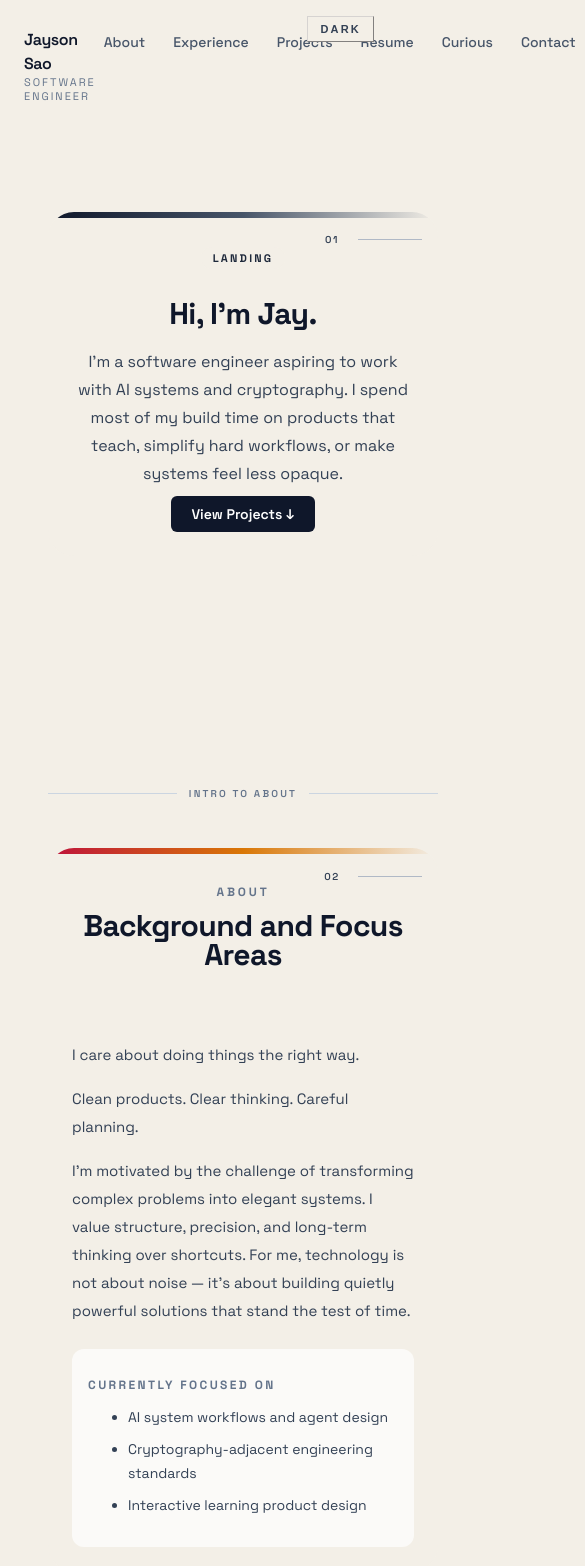
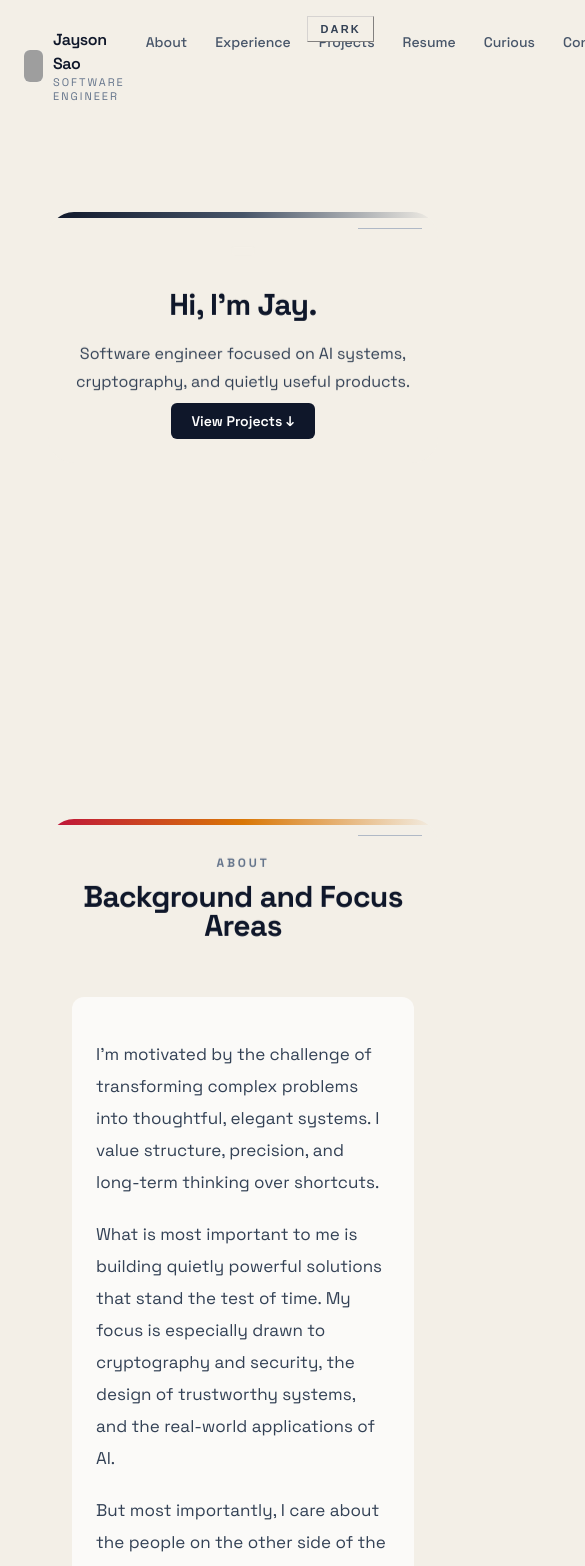
Before and after one commit to jaysonsao/jay-website, a Next.js app: page / in a window 390 px wide. Shown: the top 1566 px of the page, 585 px wide, since content can reach past the window. Built offline with nearby package versions, Linux system fonts and the light colour scheme; grey boxes are pictures that could not be loaded.

Commit message:
clean up

```diff
--- a/src/app/layout.tsx
+++ b/src/app/layout.tsx
@@ -1,3 +1,4 @@
+import Image from "next/image";
 import type { Metadata } from "next";
 import { Space_Grotesk } from "next/font/google";
 import "./globals.css";
@@ -37,6 +38,33 @@ const navLinkClass =
 const sideNavLinkClass =
   "inline-flex items-center justify-start border border-stone-300 bg-[hsl(42_32%_93%)] px-3 py-1.5 text-xs font-semibold uppercase tracking-[0.2em] text-slate-700 no-underline transition hover:border-stone-400 hover:text-slate-900 hover:no-underline focus-visible:outline-none focus-visible:ring-2 focus-visible:ring-[hsl(186_80%_68%)] dark:border-zinc-700 dark:bg-zinc-900 dark:text-zinc-200 dark:hover:border-zinc-500 dark:hover:text-zinc-100";
 
+function BrandLockup() {
+  return (
+    <div className="flex items-center gap-2.5">
+      <span
+        aria-hidden
+        className="inline-flex h-8 w-8 items-center justify-center overflow-hidden rounded-md border border-black bg-white dark:border-zinc-300 dark:bg-zinc-100"
+      >
+        <Image
+          src="/icon.png"
+          alt=""
+          width={32}
+          height={32}
+          className="h-full w-full object-cover"
+        />
+      </span>
+      <span className="flex flex-col leading-tight">
+        <span className="text-base font-semibold tracking-tight text-slate-900 dark:text-zinc-100">
+          Jayson Sao
+        </span>
+        <span className="text-[11px] uppercase tracking-[0.18em] text-slate-500 dark:text-zinc-400">
+          Software Engineer
+        </span>
+      </span>
+    </div>
+  );
+}
+
 export default function RootLayout({
   children,
 }: Readonly<{
@@ -47,7 +75,7 @@ export default function RootLayout({
       <head>
         <script dangerouslySetInnerHTML={{ __html: themeInitScript }} />
       </head>
-      <body className={`${spaceGrotesk.className} bg-background text-slate-900 antialiased dark:bg-zinc-950 dark:text-zinc-100`}>
+      <body className={`${spaceGrotesk.className} bg-background text-slate-900 antialiased dark:bg-zinc-900 dark:text-zinc-100`}>
         <div id="top" className="relative flex min-h-screen flex-col">
           <ThemeToggle />
           <header className="mx-auto w-full max-w-6xl px-4 py-5 sm:px-6">
@@ -55,14 +83,9 @@ export default function RootLayout({
               <NavHashLink
                 href="/#top"
                 targetId="top"
-                className="flex flex-col leading-tight no-underline hover:no-underline sm:hidden"
+                className="no-underline hover:no-underline sm:hidden"
               >
-                <span className="text-base font-semibold tracking-tight text-slate-900 dark:text-zinc-100">
-                  Jayson Sao
-                </span>
-                <span className="text-[11px] uppercase tracking-[0.18em] text-slate-500 dark:text-zinc-400">
-                  Software Engineer
-                </span>
+                <BrandLockup />
               </NavHashLink>
               <nav className="flex items-center gap-3 sm:hidden">
                 <NavHashLink
@@ -119,14 +142,9 @@ export default function RootLayout({
           <NavHashLink
             href="/#top"
             targetId="top"
-            className="fixed left-4 top-4 z-40 hidden flex-col leading-tight no-underline hover:no-underline sm:flex"
+            className="fixed left-4 top-4 z-40 hidden no-underline hover:no-underline sm:flex"
           >
-            <span className="text-base font-semibold tracking-tight text-slate-900 dark:text-zinc-100">
-              Jayson Sao
-            </span>
-            <span className="text-[11px] uppercase tracking-[0.18em] text-slate-500 dark:text-zinc-400">
-              Software Engineer
-            </span>
+            <BrandLockup />
           </NavHashLink>
           <nav className="fixed left-4 top-20 z-40 hidden flex-col items-start gap-2 sm:flex">
             <NavHashLink
@@ -181,7 +199,7 @@ export default function RootLayout({
           <main className="mx-auto w-full flex-1 px-6 py-10">
             {children}
           </main>
-          <footer className="border-t border-slate-200 bg-[hsl(42_32%_93%)] dark:border-zinc-800 dark:bg-zinc-950">
+          <footer className="border-t border-slate-200 bg-[hsl(42_32%_93%)] dark:border-zinc-800 dark:bg-zinc-900">
             <div className="mx-auto grid w-full max-w-6xl gap-4 px-4 py-7 text-sm text-slate-500 dark:text-zinc-400 sm:grid-cols-3 sm:items-center sm:px-6">
               <p className="text-center sm:text-left">© {new Date().getFullYear()} Jayson Sao. All rights reserved.</p>
               <div id="contact" className="flex flex-col items-center justify-center gap-2 text-xs font-medium">
--- a/src/app/page.tsx
+++ b/src/app/page.tsx
@@ -1,16 +1,18 @@
+import Image from "next/image";
 import Link from "next/link";
 import ExperienceContent from "@/components/ExperienceContent";
+import FadeInOnScroll from "@/components/FadeInOnScroll";
 import { projects } from "@/data/projects";
 
-const featuredProjects = projects.slice(0, 3);
+const featuredProjects = projects.slice(0, 4);
 
 const sectionClass =
-  "min-h-[72vh] scroll-mt-24 bg-background dark:bg-zinc-950";
+  "min-h-[72vh] scroll-mt-24 bg-background dark:bg-zinc-900";
 
 const shellClass = "mx-auto flex w-full max-w-6xl px-6 py-10 sm:px-8 sm:py-12";
 
 const cardClass =
-  "relative flex w-full flex-col overflow-hidden rounded-[26px] border-2 border-black bg-background p-6 sm:p-8 dark:bg-zinc-950";
+  "relative flex w-full flex-col overflow-hidden rounded-[26px] border-2 border-black bg-background p-6 sm:p-8 dark:bg-zinc-900";
 
 const sectionEyebrowClass =
   "text-xs font-bold uppercase tracking-[0.24em] text-slate-500 dark:text-zinc-400";
@@ -18,15 +20,11 @@ const sectionEyebrowClass =
 const sectionTitleClass =
   "mt-2 text-3xl font-black leading-[0.95] tracking-[-0.02em] text-slate-900 dark:text-zinc-100 sm:text-4xl";
 
-const innerCardClass =
-  "rounded-xl border border-black bg-white/70 p-5 dark:border-zinc-400 dark:bg-zinc-900/40";
-
 type SectionChromeProps = {
-  marker: string;
   stripeClass: string;
 };
 
-function SectionChrome({ marker, stripeClass }: SectionChromeProps) {
+function SectionChrome({ stripeClass }: SectionChromeProps) {
   return (
     <>
       <div
@@ -35,119 +33,97 @@ function SectionChrome({ marker, stripeClass }: SectionChromeProps) {
       />
       <div
         aria-hidden
-        className="pointer-events-none absolute right-4 top-4 flex items-center gap-2"
+        className="pointer-events-none absolute right-4 top-4 flex items-center"
       >
-        <span className="inline-flex h-6 min-w-7 items-center justify-center border border-slate-400 bg-background px-1 text-[10px] font-semibold uppercase tracking-[0.16em] text-slate-700 dark:border-zinc-600 dark:bg-zinc-950 dark:text-zinc-200">
-          {marker}
-        </span>
         <span className="h-px w-16 bg-slate-400/70 dark:bg-zinc-500/70" />
       </div>
     </>
   );
 }
 
-type SectionDividerProps = {
-  label: string;
-};
-
-function SectionDivider({ label }: SectionDividerProps) {
-  return (
-    <div
-      aria-hidden
-      className="mx-auto flex w-full max-w-6xl items-center gap-3 px-6 py-2 sm:px-8"
-    >
-      <span className="h-px flex-1 bg-slate-300 dark:bg-zinc-700" />
-      <span className="text-[10px] font-semibold uppercase tracking-[0.22em] text-slate-500 dark:text-zinc-400">
-        {label}
-      </span>
-      <span className="h-px flex-1 bg-slate-300 dark:bg-zinc-700" />
-    </div>
-  );
-}
-
 export default function Home() {
   return (
     <div className="relative left-1/2 w-screen -translate-x-1/2 pb-24 pt-2 sm:pt-6">
-      <div className="relative w-full border-y border-slate-300 bg-background dark:border-zinc-700 dark:bg-zinc-950">
+      <div className="relative w-full border-y border-slate-300 bg-background dark:border-zinc-700 dark:bg-zinc-900">
         <section id="home-landing" className={sectionClass}>
           <div className={shellClass}>
             <div className={`${cardClass} justify-between`}>
               <SectionChrome
-                marker="01"
                 stripeClass="bg-gradient-to-r from-slate-900 via-slate-600 to-transparent dark:from-zinc-100 dark:via-zinc-300 dark:to-transparent"
               />
-              <div className="mx-auto w-full max-w-4xl space-y-5 text-center">
-                <p className="mx-auto inline-flex items-center rounded-full border border-black bg-background px-3 py-1 text-[11px] font-bold uppercase tracking-[0.2em] text-slate-800 dark:border-zinc-400 dark:bg-zinc-950 dark:text-zinc-200">
-                  Landing
+              <FadeInOnScroll className="mx-auto w-full max-w-4xl space-y-5 text-center">
+                <p className="mx-auto inline-flex items-center rounded-full border border-black bg-background px-3 py-1 text-[11px] font-bold uppercase tracking-[0.2em] text-slate-800 dark:border-zinc-400 dark:bg-zinc-900 dark:text-zinc-200">
                 </p>
                 <h1 className="mx-auto max-w-3xl text-3xl font-black leading-[0.95] tracking-[-0.02em] text-slate-900 dark:text-zinc-100 sm:text-5xl">
                   Hi, I&apos;m Jay.
                 </h1>
                 <p className="mx-auto max-w-2xl text-base leading-7 text-slate-700 dark:text-zinc-300">
-                  I&apos;m a software engineer aspiring to work with AI systems and
-                  cryptography. I spend most of my build time on products that
-                  teach, simplify hard workflows, or make systems feel less
-                  opaque.
+                  Software engineer focused on AI systems, cryptography, and
+                  quietly useful products.
                 </p>
-              </div>
+              </FadeInOnScroll>
 
-              <div className="mt-2 flex flex-wrap justify-center gap-3 sm:mt-3">
+              <FadeInOnScroll
+                delayMs={120}
+                className="mt-2 flex flex-wrap justify-center gap-3 sm:mt-3"
+              >
                 <Link
                   href="/#home-projects"
                   className="inline-flex items-center justify-center rounded-md border border-slate-900 bg-slate-900 px-5 py-2 text-sm font-semibold text-white no-underline transition hover:bg-slate-800 hover:no-underline focus-visible:outline-none focus-visible:ring-2 focus-visible:ring-slate-300 dark:border-zinc-100 dark:bg-zinc-100 dark:text-zinc-950 dark:hover:bg-zinc-200"
                 >
                   View Projects ↓
                 </Link>
-              </div>
+              </FadeInOnScroll>
             </div>
           </div>
         </section>
-
-        <SectionDivider label="Intro to About" />
 
         <section id="home-about" className={sectionClass}>
           <div className={shellClass}>
             <div className={cardClass}>
               <SectionChrome
-                marker="02"
                 stripeClass="bg-gradient-to-r from-rose-700 via-amber-600 to-transparent dark:from-zinc-200 dark:via-zinc-400 dark:to-transparent"
               />
-              <div className="mb-8 text-center">
+              <FadeInOnScroll className="mb-8 text-center">
                 <p className={sectionEyebrowClass}>
                   About
                 </p>
                 <h2 className={sectionTitleClass}>
                   Background and Focus Areas
                 </h2>
-              </div>
+              </FadeInOnScroll>
 
-              <div className="mx-auto grid w-full max-w-5xl gap-6 md:grid-cols-[1.4fr_1fr]">
-                <div className="space-y-4 text-[15px] leading-7 text-slate-700 dark:text-zinc-300">
-                  <p>
-                    I care about doing things the right way.
-                  </p>
-                  <p>
-                    Clean products. Clear thinking. Careful planning.
-                  </p>
+              <div className="mx-auto w-full max-w-4xl">
+                <div className="rounded-xl border border-black bg-white/70 p-6 dark:border-zinc-400 dark:bg-zinc-900/40">
+                  <div className="space-y-5 text-[17px] leading-8 text-slate-700 dark:text-zinc-300">
+                    <FadeInOnScroll delayMs={40}>
                       <p>
                       I&apos;m motivated by the challenge of transforming complex
-                    problems into elegant systems. I value structure, precision,
-                    and long-term thinking over shortcuts. For me, technology is
-                    not about noise — it&apos;s about building quietly powerful
-                    solutions that stand the test of time.
+                      problems into thoughtful, elegant systems. I value
+                      structure, precision, and long-term thinking over
+                      shortcuts.
                       </p>
-                </div>
-
-                <div className="space-y-4">
-                  <div className="rounded-xl border border-black bg-white/70 p-4 dark:border-zinc-400 dark:bg-zinc-900/40">
-                    <p className="text-xs font-bold uppercase tracking-[0.2em] text-slate-500 dark:text-zinc-400">
-                      Currently focused on
+                    </FadeInOnScroll>
+                    <FadeInOnScroll delayMs={120}>
+                      <p>
+                      What is most important to me is building quietly powerful
+                      solutions that stand the test of time. My focus is
+                      especially drawn to cryptography and security, the design
+                      of trustworthy systems, and the real-world applications of
+                      AI.
                       </p>
-                    <ul className="mt-3 space-y-2 text-sm leading-6 text-slate-700 dark:text-zinc-300">
-                      <li>AI system workflows and agent design</li>
-                      <li>Cryptography-adjacent engineering standards</li>
-                      <li>Interactive learning product design</li>
-                    </ul>
+                    </FadeInOnScroll>
+                    <FadeInOnScroll delayMs={200}>
+                      <p>
+                      But most importantly, I care about the people on the other
+                      side of the code. I love building tools that help others
+                      learn, create, and move forward more easily. Whether it is
+                      simplifying a workflow, designing something intuitive, or
+                      supporting a team through a tough technical challenge, I
+                      aim to build software that makes life better for the
+                      people who use it.
+                      </p>
+                    </FadeInOnScroll>
                   </div>
                 </div>
               </div>
@@ -155,38 +131,34 @@ export default function Home() {
           </div>
         </section>
 
-        <SectionDivider label="About to Experience" />
-
         <section id="home-experience" className={sectionClass}>
           <div className={shellClass}>
             <div className={cardClass}>
               <SectionChrome
-                marker="03"
                 stripeClass="bg-gradient-to-r from-emerald-700 via-cyan-600 to-transparent dark:from-zinc-200 dark:via-zinc-400 dark:to-transparent"
               />
-              <div className="mb-7 text-center">
+              <FadeInOnScroll className="mb-7 text-center">
                 <p className={sectionEyebrowClass}>
                   Experience
                 </p>
                 <h2 className={sectionTitleClass}>
                   Work, Education, Certifications
                 </h2>
-              </div>
+              </FadeInOnScroll>
+              <FadeInOnScroll delayMs={100}>
                 <ExperienceContent className="max-w-none pb-0 pt-0" />
+              </FadeInOnScroll>
             </div>
           </div>
         </section>
-
-        <SectionDivider label="Experience to Projects" />
 
         <section id="home-projects" className={sectionClass}>
           <div className={shellClass}>
             <div className={cardClass}>
               <SectionChrome
-                marker="04"
                 stripeClass="bg-gradient-to-r from-sky-700 via-indigo-600 to-transparent dark:from-zinc-200 dark:via-zinc-400 dark:to-transparent"
               />
-              <div className="mb-6 space-y-3 text-center">
+              <FadeInOnScroll className="mb-6 space-y-3 text-center">
                 <div>
                   <p className={sectionEyebrowClass}>
                     Projects
@@ -201,30 +173,39 @@ export default function Home() {
                 >
                   Open full projects page
                 </Link>
-              </div>
+              </FadeInOnScroll>
 
               <div className="grid gap-4 md:grid-cols-2">
-                {featuredProjects.map((project) => (
+                {featuredProjects.map((project, index) => (
+                  <FadeInOnScroll key={project.slug} delayMs={index * 90}>
                     <Link
-                    key={project.slug}
                       href={`/projects/${project.slug}`}
-                    className={`${innerCardClass} block no-underline transition hover:bg-slate-100 hover:no-underline focus-visible:outline-none focus-visible:ring-2 focus-visible:ring-[hsl(186_70%_60%)] dark:hover:bg-zinc-900 dark:focus-visible:ring-zinc-400`}
+                      className="group relative block overflow-hidden rounded-xl border border-black bg-[hsl(42_34%_93%)] no-underline transition hover:no-underline focus-visible:outline-none focus-visible:ring-2 focus-visible:ring-[hsl(186_70%_60%)] dark:border-zinc-400 dark:bg-zinc-900 dark:focus-visible:ring-zinc-400"
                     >
-                    <div className="flex items-start justify-between gap-3">
-                      <p className="text-base font-medium text-slate-900 dark:text-zinc-100">
+                      <div className="relative aspect-[5/4] w-full">
+                        {project.image ? (
+                          <Image
+                            src={project.image}
+                            alt={project.imageAlt ?? project.title}
+                            fill
+                            sizes="(min-width: 1024px) 33vw, (min-width: 768px) 50vw, 100vw"
+                            className="object-cover transition duration-300 group-hover:scale-[1.03]"
+                          />
+                        ) : (
+                          <div className="h-full w-full bg-[hsl(42_34%_88%)] dark:bg-zinc-800" />
+                        )}
+                        <div className="absolute inset-0 bg-gradient-to-t from-black/75 via-black/20 to-transparent" />
+                        <div className="absolute inset-x-0 bottom-0 flex items-end justify-between gap-3 p-4">
+                          <p className="text-base font-semibold text-white sm:text-lg">
                             {project.title}
                           </p>
-                      <p className="text-xs uppercase tracking-[0.18em] text-slate-500 dark:text-zinc-400">
-                        {project.year}
-                      </p>
+                          <span className="inline-flex shrink-0 items-center rounded-md border border-white/70 bg-black/25 px-3 py-1 text-xs font-semibold uppercase tracking-[0.16em] text-white transition group-hover:bg-black/40">
+                            View Project
+                          </span>
                         </div>
-                    <p className="mt-3 text-sm leading-6 text-slate-700 dark:text-zinc-300">
-                      {project.summary}
-                    </p>
-                    <p className="mt-4 text-xs font-semibold uppercase tracking-[0.2em] text-slate-600 dark:text-zinc-300">
-                      View project →
-                    </p>
+                      </div>
                     </Link>
+                  </FadeInOnScroll>
                 ))}
               </div>
             </div>
--- /dev/null
+++ b/src/components/FadeInOnScroll.tsx
@@ -0,0 +1,72 @@
+"use client";
+
+import { useEffect, useRef, useState, type CSSProperties, type ReactNode } from "react";
+
+type FadeInOnScrollProps = {
+  children: ReactNode;
+  className?: string;
+  delayMs?: number;
+  durationMs?: number;
+  offsetY?: number;
+  threshold?: number;
+  once?: boolean;
+};
+
+export default function FadeInOnScroll({
+  children,
+  className = "",
+  delayMs = 0,
+  durationMs = 550,
+  offsetY = 16,
+  threshold = 0.2,
+  once = true,
+}: FadeInOnScrollProps) {
+  const containerRef = useRef<HTMLDivElement | null>(null);
+  const [isVisible, setIsVisible] = useState(false);
+
+  useEffect(() => {
+    const node = containerRef.current;
+    if (!node) return;
+
+    if (window.matchMedia("(prefers-reduced-motion: reduce)").matches) {
+      setIsVisible(true);
+      return;
+    }
+
+    const observer = new IntersectionObserver(
+      (entries) => {
+        const [entry] = entries;
+        if (!entry) return;
+
+        if (entry.isIntersecting) {
+          setIsVisible(true);
+          if (once) observer.unobserve(entry.target);
+          return;
+        }
+
+        if (!once) setIsVisible(false);
+      },
+      { threshold },
+    );
+
+    observer.observe(node);
+    return () => observer.disconnect();
+  }, [once, threshold]);
+
+  const style: CSSProperties = {
+    opacity: isVisible ? 1 : 0,
+    transform: isVisible ? "translateY(0px)" : `translateY(${offsetY}px)`,
+    transitionDelay: `${delayMs}ms`,
+    transitionDuration: `${durationMs}ms`,
+  };
+
+  return (
+    <div
+      ref={containerRef}
+      style={style}
+      className={`will-change-[opacity,transform] transition-[opacity,transform] ease-out motion-reduce:transform-none motion-reduce:opacity-100 motion-reduce:transition-none ${className}`}
+    >
+      {children}
+    </div>
+  );
+}
--- a/src/components/ProjectStack.tsx
+++ b/src/components/ProjectStack.tsx
@@ -47,7 +47,7 @@ function ProjectCard({
         {showPreview ? (
           <div className="relative flex w-full shrink-0 items-center justify-center border-b border-stone-300/80 bg-[hsl(42_24%_89%)] p-3 dark:border-zinc-700 dark:bg-zinc-900 md:w-64 md:border-b-0 md:border-r">
             {project.image ? (
-              <div className="relative aspect-[47/39] w-full overflow-hidden border border-stone-300/80 bg-[hsl(42_38%_94%)] dark:border-zinc-700 dark:bg-zinc-950">
+              <div className="relative aspect-[47/39] w-full overflow-hidden border border-stone-300/80 bg-[hsl(42_38%_94%)] dark:border-zinc-700 dark:bg-zinc-900">
                 <Image
                   src={project.image}
                   alt={project.imageAlt ?? project.title}
@@ -57,7 +57,7 @@ function ProjectCard({
                 />
               </div>
             ) : (
-              <div className="flex aspect-[47/39] w-full items-center justify-center border border-stone-300/80 bg-[hsl(42_38%_94%)] text-sm uppercase tracking-[0.3em] text-slate-500 dark:border-zinc-700 dark:bg-zinc-950 dark:text-zinc-400">
+              <div className="flex aspect-[47/39] w-full items-center justify-center border border-stone-300/80 bg-[hsl(42_38%_94%)] text-sm uppercase tracking-[0.3em] text-slate-500 dark:border-zinc-700 dark:bg-zinc-900 dark:text-zinc-400">
                 <span className="px-3 text-center">{project.title}</span>
               </div>
             )}
```
Also changed, not shown: src/app/globals.css (+9 -9 lines), src/app/projects/page.tsx (+77 -8 lines), src/components/ExperienceContent.tsx (+14 -14 lines), src/data/projects.ts (+21 -0 lines), public/previews/foodmap_preview.webp (added). Lines whose indentation alone changed are shown as unchanged.
